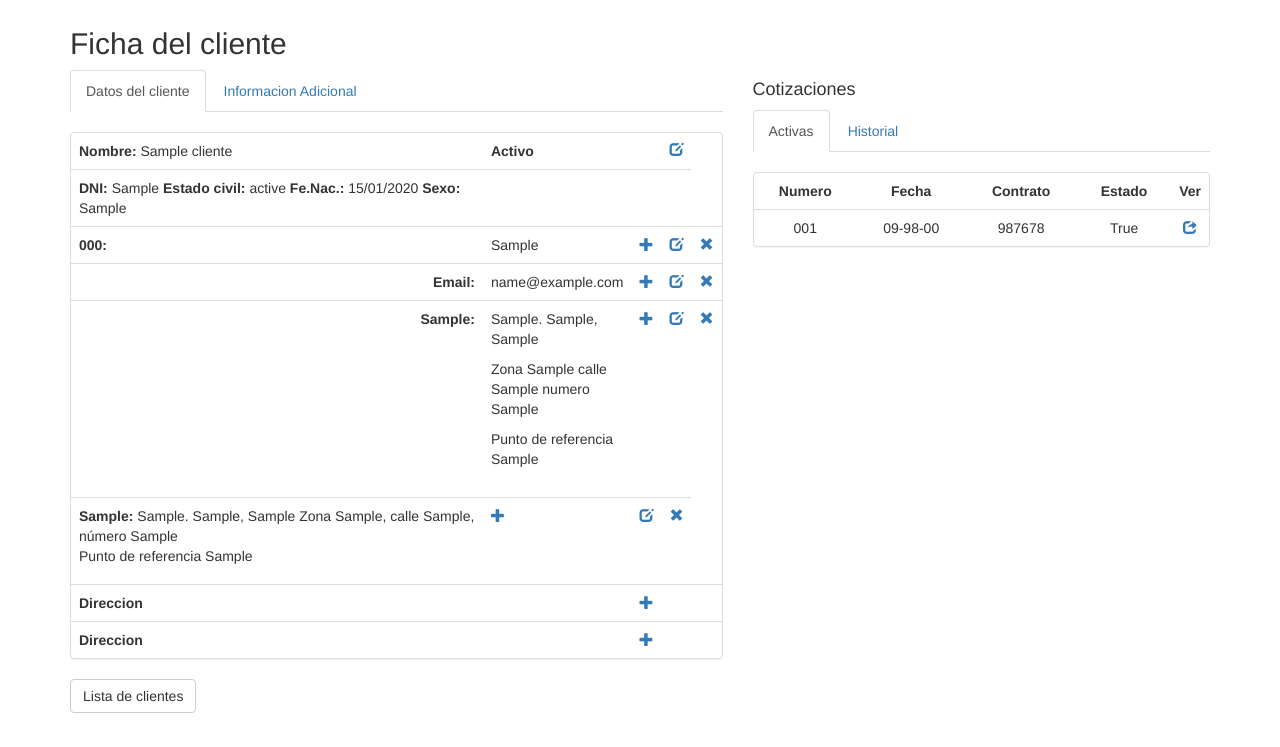
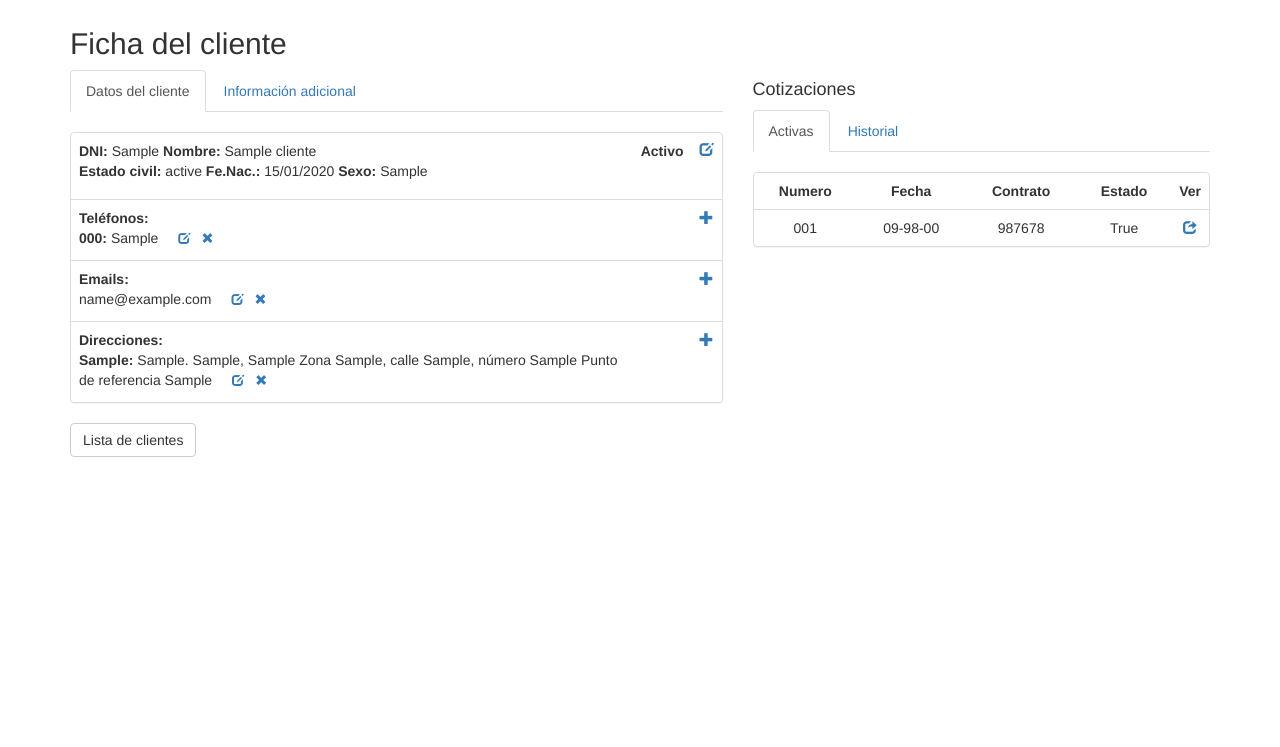
Before and after one commit to yusnelvy/mtvmcotizacion, a Django app: page /cliente/cliente_ficha/1/ in a window 1280 px wide. Shown: the part 53-800 px from the top of the page. Run offline with Django 3.2, Linux system fonts and the light colour scheme; tables that the repository leaves empty hold one stand-in row (values such as "Sample post"); some libraries are stand-ins or nearby versions.

Commit message:
Cambios de la ficha de cliente

```diff
--- a/cliente/views.py
+++ b/cliente/views.py
@@ -191,14 +191,14 @@ def lista_direccioncliente(request, id_cli):
 
 # agregar nuevo
 def add_cliente(request):
-
+    mensaje = ''
     if request.method == 'POST':
         try:
             cliente_form = ClienteForm(request.POST)
 
             if cliente_form.is_valid():
                 cliente_form.save()
-
+                mensaje = 'Se ha guardado la información del cliente'
                 return HttpResponseRedirect(reverse('uclientes:lista_cliente'))
 
         except Exception as ex:
@@ -207,7 +207,6 @@ def add_cliente(request):
 
     else:
         cliente_form = ClienteForm()
-        mensaje = ''
 
     return render_to_response('cliente/cliente_add.html',
                               {'cliente_form': cliente_form, 'create': True, 'mensaje': mensaje},
@@ -399,7 +398,6 @@ def ficha_cliente(request, pk):
         'lista_email': lista_email,
         'lista_telefono_cliente': lista_telefono_cliente,
         'direccioncliente_lista': direccioncliente_lista,
-        'id_cli': pk
         }
     return render(request, 'cliente/cliente_ficha.html', context)
 
--- a/mtvmcotizacion/template/cliente/cliente_ficha.html
+++ b/mtvmcotizacion/template/cliente/cliente_ficha.html
@@ -2,7 +2,7 @@
 
 {% block titulo %}
 
-<title>Ficha &middot; Cliente</title>
+<title>Ficha del Cliente</title>
 
 {% endblock titulo %}
 
@@ -24,7 +24,6 @@ Eliminar
 
 {% endblock validacion_modal %}
 
-
 {% block link %}
 
 <ul class="nav navbar-nav">
@@ -42,245 +41,171 @@ Eliminar
   <!-- Nav tabs -->
   <ul class="nav nav-tabs" role="tablist">
     <li role="presentation" class="active"><a href="#datos" aria-controls="home" role="tab" data-toggle="tab">Datos del cliente</a></li>
-    <li role="presentation"><a href="#detalle" aria-controls="profile" role="tab" data-toggle="tab">Informacion Adicional</a></li>
+    <li role="presentation"><a href="#detalle" aria-controls="profile" role="tab" data-toggle="tab">Información adicional</a></li>
   </ul>
 
   <!-- Tab panes -->
   <div class="tab-content">
     <div role="tabpanel" class="tab-pane active" id="datos">
-
-      {% if lista_cliente %}<!--cliente individual-->
-
       <br>
       <div class="row">
         <div class="col-md-12">
           <div class="panel panel-default">
             <table class="table table-hover">
+              <tr>
+                <td class="">
+                  <strong>DNI: </strong>
 
-              {% for i in lista_cliente %}
+                  {{ lista_cliente.0.dni }}
 
-              <tr>
-                <td class=""><strong>Nombre: </strong>{{ i.nombre_principal }}</td>
-                <td colspan="2"><span style="">
-                  <strong>{{ i.activo|yesno:"Activo,Inactivo" }}</strong>
-                </span></td>
-                <td><a title="Editar cliente" data-toggle="tooltip" data-placement="right" href="../../editar/{{i.id}}/" style="float:right;" class="glyphicon-asterisk glyphicon glyphicon-edit"></a></td>
+                  <strong> Nombre: </strong>
+
+                  {{ lista_cliente.0.nombre_principal }}
+
+                  <p>
+                    <span style="">
+                      <strong>Estado civil: </strong>
+
+                      {{ lista_cliente.0.estado_civil }}
+
+                    </span>
+                    <strong>Fe.Nac.: </strong>
+
+                    {{ lista_cliente.0.fecha_nacimiento|date:"d/m/Y" }}
+
+                    <span style="">
+                      <strong>Sexo: </strong>
+
+                      {{ lista_cliente.0.sexo }}
+
+                    </span>
+                  </p>
+                </td>
+                <td colspan="2">
+                  <span style="">
+                    <strong>
+
+                      {{ lista_cliente.0.activo|yesno:"Activo,Inactivo" }}
+
+                    </strong>
+                  </span>
+                </td>
+                <td>
+                  <a title="Editar cliente" data-toggle="tooltip" data-placement="right" href="../../editar/{{lista_cliente.0.id}}/" style="float:right;" class="glyphicon-asterisk glyphicon glyphicon-edit"></a>
+                </td>
               </tr>
               <tr>
-                <td class=""><strong>DNI: </strong>{{ i.dni }}
-                  <span style="">
-                    <strong>Estado civil: </strong>
+                <td class="">
+                  <strong>Teléfonos: </strong>
 
-                    {% if i.estado_civil %}
+                  {% for i in lista_telefono_cliente %}
 
-                    {{ i.estado_civil }}
+                  <p id="tr{{lista_telefono_cliente.0.id}}" style="margin:0 0 0px!important;">
+                    <strong>
 
-                    {% else %}
+                      {{ lista_telefono_cliente.0.tipo_telefono }}:
 
-                    <a title="Agregar" data-toggle="tooltip" data-placement="right" href="../../editar/{{i.id}}" style="float:righ;" class="glyphicon-asterisk glyphicon glyphicon-plus"></a>
+                    </strong>
 
-                    {% endif %}
+                    {{ lista_telefono_cliente.0.numero }}
 
-                  </span>
-                <strong>Fe.Nac.: </strong> {{ i.fecha_nacimiento|date:"d/m/Y" }}
-                  <span style="">
-                    <strong>Sexo: </strong>
+                    <small>
+                      <a style="padding:0px 0px 8px 16px;" title="Editar" data-toggle="tooltip" data-placement="right" href="../../../telefono/editar/{{lista_telefono_cliente.0.id}}/" class="glyphicon glyphicon-edit"></a>
+                      <a style="padding:0px 0px 8px 8px;" href=# onclick="eliminar('telefono/delete/?codigo={{lista_telefono_cliente.0.id}}','{{lista_telefono_cliente.0.id}}','{{lista_telefono_cliente.0.numero}}'); return false" class="glyphicon glyphicon-remove"></a>
+                    </small>
+                  </p>
 
-                    {% if i.sexo %}
+                  {% endfor %}
 
-                    {{ i.sexo }}
-
-                    {% else %}
-
-                    <a title="Agregar" data-toggle="tooltip" data-placement="right" href="../../editar/{{i.id}}" style="float:righ;" class="glyphicon-asterisk glyphicon glyphicon-plus"></a>
-
-                    {% endif %}
-
-                  </span>
                 </td>
                 <td></td>
                 <td></td>
-                <td></td>
+                <td>
+                  <a title="Agregar" data-toggle="tooltip" data-placement="right" href="../../../telefono/nuevo/{{lista_cliente.0.id}}/" style="float:righ;" class="glyphicon-asterisk glyphicon glyphicon-plus"></a>
+                </td>
               </tr>
+              <tr>
+                <td class="">
+                  <strong>Emails: </strong><br>
 
-              {% endfor %}
+                  {% for i in lista_email %}
 
-              {% if lista_telefono_cliente %}
+                  <p id="tr{{i.id}}" style="margin:0 0 0px!important;">
 
-              {% for i in lista_telefono_cliente %}
+                    {{ i.email }}
 
-              <tr id="tr{{i.id}}">
-                <td class=""><strong>{{ i.tipo_telefono }}: </strong></td>
-                <td>{{ i.numero }}</td>
-                <td>
-                  <a title="Agregar" data-toggle="tooltip" data-placement="right" href="../../../telefono/nuevo/{{id_cli}}/" style="float:righ;" class="glyphicon-asterisk glyphicon glyphicon-plus"></a>
+                    <small>
+                      <a style="padding:0px 0px 8px 16px;" title="Editar" data-toggle="tooltip" data-placement="" href="email/editar/{{i.id}}/" class="glyphicon glyphicon-edit"></a>
+                      <a style="padding:0px 0px 8px 8px;" href=# onclick="eliminar('email/delete/?codigo={{i.id}}','{{i.id}}','{{i.email}}'); return false" class="glyphicon glyphicon-remove"> </a>
+                    </small>
+                  </p>
+
+                  {% endfor %}
+
+                  <td></td>
+                  <td></td>
                 </td>
                 <td>
-                  <a title="Editar" data-toggle="tooltip" data-placement="right" href="../../../telefono/editar/{{i.id}}/" class="glyphicon glyphicon-edit"></a>
-                </td>
-                <td>
-                  <a href=# onclick="eliminar('telefono/delete/?codigo={{i.id}}','{{i.id}}','{{i.numero}}'); return false" class="glyphicon glyphicon-remove"></a>
+                  <a title="Agregar" data-toggle="tooltip" data-placement="right" href="../../email/nuevo/{{lista_cliente.0.id}}/" style="float:righ;" class="glyphicon-asterisk glyphicon glyphicon-plus"></a>
                 </td>
               </tr>
+              <tr>
+                <td class="">
+                  <strong>Direcciones: </strong><br>
 
-              {% endfor %}
+                  {% for i in direccioncliente_lista %}
 
-              {% else %}
-
-              <tr>
-                <td class=""><strong>Telefono: </strong></td>
-                <td>
-                  <a title="Agregar" data-toggle="tooltip" data-placement="right" href="../../../telefono/nuevo/{{id_cli}}/" style="float:righ;" class="glyphicon-asterisk glyphicon glyphicon-plus"></a>
-                </td>
-                <td></td>
-                <td></td>
-              </tr>
-              {% endif %}
-
-              {% if lista_email %}
-
-              {% for i in lista_email %}
-
-              <tr id="tr{{i.id}}">
-                <td class="text-right"><strong>Email: </strong></td>
-                <td>{{ i.email }}</td>
-                <td><a title="Agregar" data-toggle="tooltip" data-placement="right" href="../../email/nuevo/{{id_cli}}/" style="float:righ;" class="glyphicon-asterisk glyphicon glyphicon-plus"></a></td>
-                <td>
-                  <a title="Editar" data-toggle="tooltip" data-placement="right" href="email/editar/{{i.id}}/" class="glyphicon glyphicon-edit"></a>
-                </td>
-                <td>
-                  <a href=# onclick="eliminar('email/delete/?codigo={{i.id}}','{{i.id}}','{{i.email}}'); return false" class="glyphicon glyphicon-remove"></a>
-                </td>
-              </tr>
-
-              {% endfor %}
-
-              {% else %}
-
-              <tr>
-                <td class="text-right"><strong>Email: </strong></td>
-                <td></td>
-                <td><a title="Agregar" data-toggle="tooltip" data-placement="right" href="../../email/nuevo/{{id_cli}}/" style="float:righ;" class="glyphicon-asterisk glyphicon glyphicon-plus"></a></td>
-                <td></td>
-                <td></td>
-              </tr>
-
-              {% endif %}
-
-              {% if direccioncliente_lista %}
-
-          {% for i in direccioncliente_lista %}
-
-          <tr id="tr{{i.id}}">
-            <td class="text-right"><strong>{{ i.tipo_direccion }}: </strong></td>
-            <td>
-              <address>
-                <p>{{ i.zona.ciudad.provincia.pais }}.
-                {{ i.zona.ciudad.provincia }}, {{ i.zona.ciudad }}
-              </p>
-                  <p>
-                 Zona {{ i.zona }}
-                calle {{ i.calle }} numero {{ i.numero }}
-                </p>
-                 <p>
-                Punto de referencia {{ i.punto_referencia }}
-              </p>
-              </address>
-            </td>
-            <td width="3">
-              <a title="Agregar" data-toggle="tooltip" data-placement="right" title="Tooltip on top" href="../../../direccion/nuevo/{{id_cli}}/" style="float:righ;" class="glyphicon-asterisk glyphicon glyphicon-plus"></a>
-            </td>
-            <td width="3">
-              <a title="Editar" data-toggle="tooltip" data-placement="right" href="../../../direccion/{{i.id}}/" style="float:righ;" class="glyphicon-asterisk glyphicon glyphicon-edit"></a>
-            </td>
-            <td width="3">
-             <a href=# onclick="eliminar('direccion/delete/?codigo={{i.id}}','{{i.id}}','{{ i.zona.ciudad.provincia.pais }}. {{ i.zona.ciudad.provincia }}, {{ i.zona.ciudad }} Zona {{ i.zona }} calle {{ i.calle }} numero {{ i.numero }} Punto de referencia {{ i.punto_referencia }}'); return false" class="glyphicon glyphicon-remove"></a>
-            </td>
-          </tr>
-
-              <tr id="tr{{i.id}}">
-                <td class=""><strong>{{ i.tipo_direccion }}: </strong>
+                  <p id="tr{{i.id}}" style="margin:0 0 0px!important;">
+                    <strong>{{ i.tipo_direccion }}: </strong>
                     {{ i.zona.ciudad.provincia.pais }}.
                     {{ i.zona.ciudad.provincia }}, {{ i.zona.ciudad }}
                     Zona {{ i.zona }}, calle {{ i.calle }}, número {{ i.numero }}
-                    <p>
-                      Punto de referencia {{ i.punto_referencia }}
-                    </p>
+                    Punto de referencia {{ i.punto_referencia }}
+                    <small>
+                      <a style="padding:0px 0px 8px 16px;" title="Editar" data-toggle="tooltip" data-placement="right" href="../../../direccion/{{i.id}}/" style="float:righ;" class="glyphicon-asterisk glyphicon glyphicon-edit"></a>
+                      <a style="padding:0px 0px 8px 8px;" href=# onclick="eliminar('direccion/delete/?codigo={{i.id}}','{{i.id}}','{{ i.zona.ciudad.provincia.pais }}. {{ i.zona.ciudad.provincia }}, {{ i.zona.ciudad }} Zona {{ i.zona }} calle {{ i.calle }} numero {{ i.numero }} Punto de referencia {{ i.punto_referencia }}'); return false" class="glyphicon glyphicon-remove"></a>
+                    </small>
+                  </p>
+
+                  {% endfor %}
+
                 </td>
+                <td width="3"></td>
+                <td width="3"></td>
                 <td width="3">
-                  <a title="Agregar" data-toggle="tooltip" data-placement="right" title="Tooltip on top" href="../../../direccion/nuevo" style="float:righ;" class="glyphicon-asterisk glyphicon glyphicon-plus"></a>
-                </td>
-                <td width="3">
-                  <a title="Editar" data-toggle="tooltip" data-placement="right" href="../../../direccion/{{i.id}}/" style="float:righ;" class="glyphicon-asterisk glyphicon glyphicon-edit"></a>
-                </td>
-                <td width="3">
-                  <a href=# onclick="eliminar('direccion/delete/?codigo={{i.id}}','{{i.id}}','{{ i.zona.ciudad.provincia.pais }}. {{ i.zona.ciudad.provincia }}, {{ i.zona.ciudad }} Zona {{ i.zona }} calle {{ i.calle }} numero {{ i.numero }} Punto de referencia {{ i.punto_referencia }}'); return false" class="glyphicon glyphicon-remove"></a>
+                  <a title="Agregar" data-toggle="tooltip" data-placement="right" title="Tooltip on top" href="../../../direccion/nuevo/{{ lista_cliente.0.id }}/" style="float:righ;" class="glyphicon-asterisk glyphicon glyphicon-plus"></a>
                 </td>
               </tr>
-
-              {% endfor %}
-
-          <tr>
-            <td><strong>Direccion</strong></td>
-            <td></td>
-            <td>
-              <a title="Agregar" data-toggle="tooltip" data-placement="right" title="Tooltip on top" href="../../../direccion/nuevo/{{id_cli}}/" style="float:righ;" class="glyphicon-asterisk glyphicon glyphicon-plus"></a>
-            </td>
-            <td></td>
-            <td></td>
-          </tr>
-              <tr>
-                <td><strong>Direccion</strong></td>
-                <td></td>
-                <td>
-                  <a title="Agregar" data-toggle="tooltip" data-placement="right" title="Tooltip on top" href="../../../direccion/nuevo" style="float:righ;" class="glyphicon-asterisk glyphicon glyphicon-plus"></a>
-                </td>
-                <td></td>
-                <td></td>
-              </tr>
-
-              {% endif %}
-
             </table>
           </div>
         </div>
       </div>
-
-      {% else %}
-
-      <p>no existe el cliente </p>
-
-      {% endif %}
-
     </div>
     <div role="tabpanel" class="tab-pane fade" id="detalle">
+      <br>
+      <div class="row">
+        <div class="panel panel-default">
+            <table class="table table-hover">
+              <tr>
+                <td class="" colspan="2">
+                  <strong>Comentario:  </strong>
 
-      {% if lista_cliente %}
+                  {{ lista_cliente.0.comentarios }}
 
-      {% for i in lista_cliente %}
-
-      <br>
-      <div class="panel panel-default">
-        <div class="panel-body">
-          <p><strong>Comentario:  </strong> {{ i.comentarios }}</p>
-          <table class="table">
-            <tr>
-              <td><strong>Adicional 1: </strong>{{ i.adicional1 }}</td>
-              <td><strong>Adicional 3: </strong>{{ i.adicional3 }}</td>
-            </tr>
-            <tr>
-              <td><strong>Adicional 2: </strong>{{ i.adicional2 }}</td>
-              <td><strong>Adicional 4: </strong>{{ i.adicional4 }}</td>
-            </tr>
-          </table>
-          <a title="Editar" data-toggle="tooltip" data-placement="right" href="../../editar/{{i.id}}/" style="float:right;" class="glyphicon-asterisk glyphicon glyphicon-edit"></a>
+                  <a title="Editar" data-toggle="tooltip" data-placement="right" href="../../editar/{{lista_cliente.0.id}}/" style="float:right;" class="glyphicon-asterisk glyphicon glyphicon-edit"></a>
+                </td>
+              </tr>
+              <tr>
+                <td><strong>Adicional 1: </strong>{{ lista_cliente.0.adicional1 }}</td>
+                <td><strong>Adicional 3: </strong>{{ lista_cliente.0.adicional3 }}</td>
+              </tr>
+              <tr>
+                <td><strong>Adicional 2: </strong>{{ lista_cliente.0.adicional2 }}</td>
+                <td><strong>Adicional 4: </strong>{{ lista_cliente.0.adicional4 }}</td>
+              </tr>
+            </table>
         </div>
       </div>
-
-      {% endfor %}
-
-      {% endif %}
-
     </div>
   </div>
 </div>
--- a/mtvmcotizacion/template/cliente/telefonocliente_add.html
+++ b/mtvmcotizacion/template/cliente/telefonocliente_add.html
@@ -9,15 +9,18 @@
   </style>
 </div>
 <div class="col-md-4">
-  <h2>Agregar telefono</h2>
+  <h2>Agregar teléfono</h2>
   <form action="" method="post">
     {% csrf_token %}
     <button type="submit" class="btn btn-default">Registrar</button>
     <a href="javascript:history.back();" class="btn btn-default">Regresar</a>
     <br><br>
     <div class="form-group">
+
       {{telefono_form.as_p}}
+
       {{clitel_form.as_p}}
+
     </div>
     <!--{{ telefono_formset.management_form }}
     {{ clitel_formset.management_form }}
--- a/mtvmcotizacion/template/direccion/direccion_add.html
+++ b/mtvmcotizacion/template/direccion/direccion_add.html
@@ -14,7 +14,7 @@
 
 {% block cuerpo_form %}
 
-<div class="form-group">
+<div class="form-group filtra-cliente">
 
     {{ form_direccion.as_p }}
 
--- a/static/css/estilosForm.css
+++ b/static/css/estilosForm.css
@@ -73,3 +73,7 @@ transition: all 3s ease;
   background-color: #f2dede;
   border-color: #eed3d7;
 }
+
+.filtra-cliente>p>label[for=id_cliente],.filtra-cliente>p>select[id=id_cliente] {
+  display: none;
+}
```
Also changed, not shown: mtvmcotizacion/template/cliente/Emailcliente_add.html (+5 -5 lines), mtvmcotizacion/template/telefono/telefono_add.html (+5 -5 lines). Lines whose indentation alone changed are shown as unchanged.
